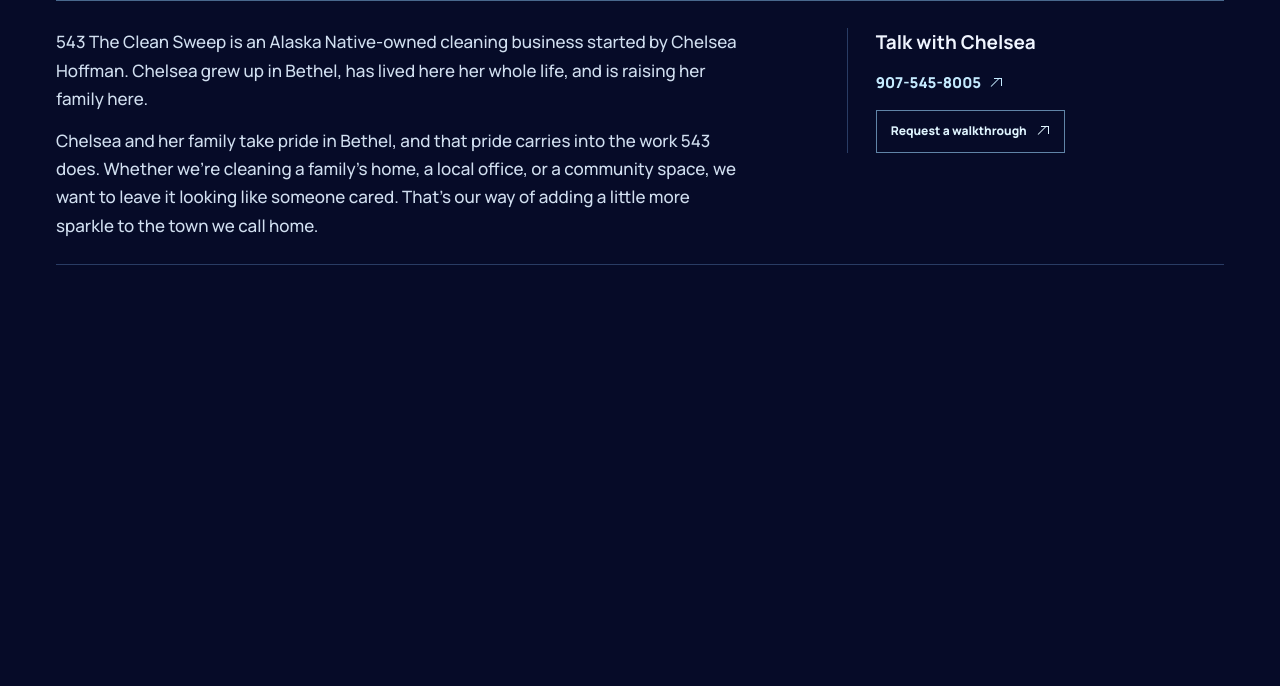
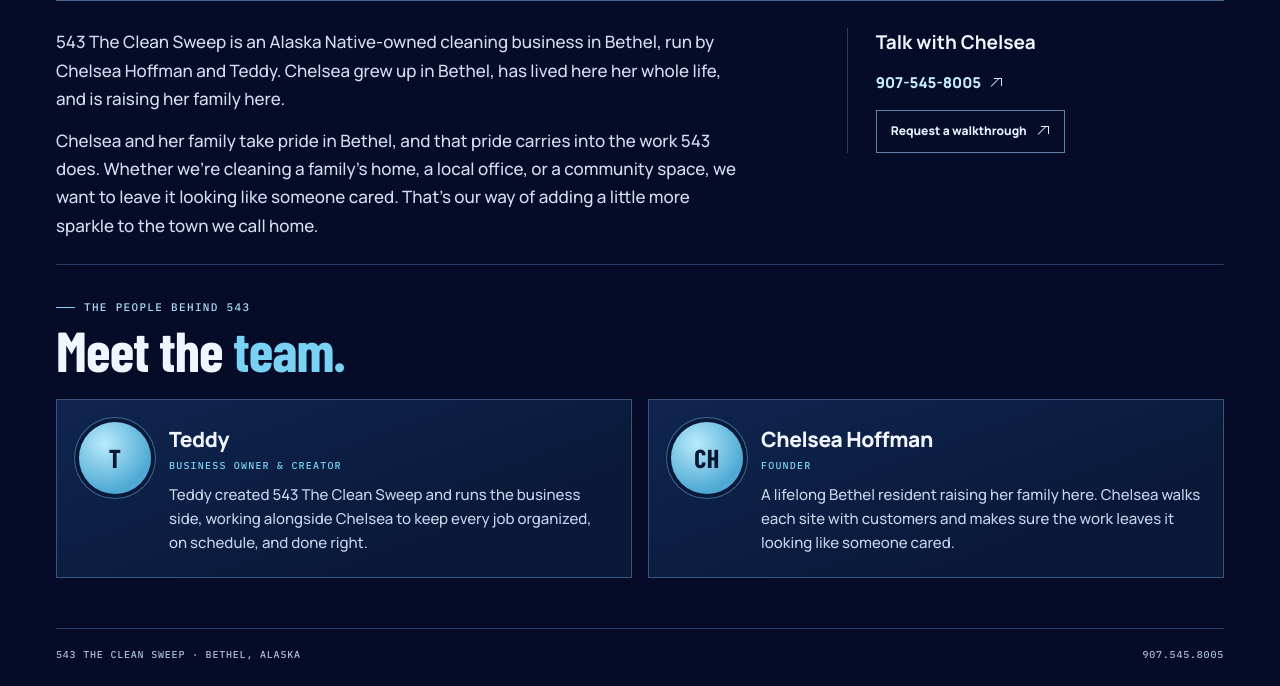
Before and after one commit to teddyrstreet/543-the-clean-sweep, a plain HTML site: page about/index.html in a window 1280 px wide. Shown: the part 597-1283 px from the top of the page. Before the commit the page ends 904 px from the top, so only its background shows below. Drawn offline with Linux system fonts and the light colour scheme.

Commit message:
Draft: add Teddy to the About page as business owner and creator
Co-Authored-By: Claude Opus 5.5 <noreply@anthropic.com>
Claude-Session: https://claude.ai/code/session_018jBb8ojqMFE4rVadiPX6Ny

```diff
--- a/about/about.css
+++ b/about/about.css
@@ -129,3 +129,74 @@
     border-left: 0;
   }
 }
+.about-team {
+  padding-block: 34px 8px;
+}
+.about-team h2 {
+  margin-top: 8px;
+  font: 700 clamp(40px, 4.4vw, 62px) / .92 var(--display);
+  letter-spacing: -.015em;
+}
+.about-team h2 em {
+  font-style: normal;
+  color: var(--glacier);
+}
+.team-grid {
+  display: grid;
+  grid-template-columns: repeat(2, minmax(0, 1fr));
+  gap: 16px;
+  margin-top: 24px;
+}
+.team-card {
+  display: grid;
+  grid-template-columns: 72px minmax(0, 1fr);
+  gap: 18px;
+  padding: 22px;
+  border: 1px solid #36567e;
+  background: linear-gradient(160deg, #0f2550, #0a1939 70%);
+  transition: transform .25s ease, border-color .25s ease, box-shadow .25s ease;
+}
+.team-card:hover {
+  transform: translateY(-3px);
+  border-color: var(--glacier);
+  box-shadow: 0 14px 30px #00061f80;
+}
+.team-avatar {
+  display: grid;
+  place-items: center;
+  width: 72px;
+  height: 72px;
+  border-radius: 50%;
+  background: radial-gradient(circle at 35% 30%, #b8ebfb, #4fa9d3 70%);
+  color: #071734;
+  font: 700 26px / 1 var(--display);
+  letter-spacing: .02em;
+  box-shadow: 0 0 0 4px #0a1939, 0 0 0 5px #79d2f466;
+}
+.team-card h3 {
+  margin: 2px 0 0;
+  font-size: 21px;
+  font-weight: 800;
+  letter-spacing: -.02em;
+}
+.team-role {
+  margin-top: 3px;
+  color: var(--glacier);
+  font: 500 10px / 1.4 var(--mono);
+  letter-spacing: .12em;
+  text-transform: uppercase;
+}
+.team-card p:not(.team-role) {
+  margin-top: 10px;
+  color: #c4d4eb;
+  font-size: 15px;
+  line-height: 1.6;
+}
+@media (max-width: 760px) {
+  .about-team { padding-block: 22px 4px; }
+  .team-grid { grid-template-columns: 1fr; gap: 10px; margin-top: 16px; }
+  .team-card { grid-template-columns: 56px minmax(0, 1fr); gap: 14px; padding: 16px; }
+  .team-avatar { width: 56px; height: 56px; font-size: 21px; }
+  .team-card h3 { font-size: 18px; }
+  .team-card p:not(.team-role) { font-size: 14px; }
+}
--- a/about/index.html
+++ b/about/index.html
@@ -4,8 +4,8 @@
 <meta charset="utf-8">
 <meta name="viewport" content="width=device-width,initial-scale=1">
 <meta name="theme-color" content="#060b28">
-<title>About 543 The Clean Sweep | Chelsea Hoffman, Bethel, Alaska</title>
-<meta name="description" content="Meet Chelsea Hoffman, the Bethel hometown girl behind 543 The Clean Sweep, an Alaska Native-owned cleaning business.">
+<title>About 543 The Clean Sweep | Chelsea Hoffman and Teddy, Bethel, Alaska</title>
+<meta name="description" content="Meet Chelsea Hoffman and Teddy, the people behind 543 The Clean Sweep, an Alaska Native-owned cleaning business in Bethel.">
 <link rel="icon" href="/assets/543-logo.webp">
 <link rel="stylesheet" href="/style.css">
 <link rel="stylesheet" href="/about/about.css">
@@ -13,8 +13,8 @@
 <link rel="canonical" href="https://543thecleansweep.com/about/">
 <meta property="og:type" content="website">
 <meta property="og:site_name" content="543 The Clean Sweep">
-<meta property="og:title" content="About 543 The Clean Sweep | Chelsea Hoffman, Bethel, Alaska">
-<meta property="og:description" content="Meet Chelsea Hoffman, the Bethel hometown girl behind 543 The Clean Sweep, an Alaska Native-owned cleaning business.">
+<meta property="og:title" content="About 543 The Clean Sweep | Chelsea Hoffman and Teddy, Bethel, Alaska">
+<meta property="og:description" content="Meet Chelsea Hoffman and Teddy, the people behind 543 The Clean Sweep, an Alaska Native-owned cleaning business in Bethel.">
 <meta property="og:image" content="https://543thecleansweep.com/assets/logo.png">
 <meta property="og:url" content="https://543thecleansweep.com/about/">
 <meta name="twitter:card" content="summary_large_image">
@@ -58,7 +58,7 @@
     </div>
     <div class="about-details">
       <div class="about-story">
-        <p>543 The Clean Sweep is an Alaska Native-owned cleaning business started by Chelsea Hoffman. Chelsea grew up in Bethel, has lived here her whole life, and is raising her family here.</p>
+        <p>543 The Clean Sweep is an Alaska Native-owned cleaning business in Bethel, run by Chelsea Hoffman and Teddy. Chelsea grew up in Bethel, has lived here her whole life, and is raising her family here.</p>
         <p>Chelsea and her family take pride in Bethel, and that pride carries into the work 543 does. Whether we’re cleaning a family’s home, a local office, or a community space, we want to leave it looking like someone cared. That’s our way of adding a little more sparkle to the town we call home.</p>
       </div>
       <aside class="about-contact" aria-labelledby="about-contact-title">
@@ -67,7 +67,30 @@
         <a class="quote" href="/request/">Request a walkthrough <i class="arrow" aria-hidden="true"></i></a>
       </aside>
     </div>
+    <section class="about-team" aria-labelledby="team-title">
+      <p class="eyebrow origin"><span aria-hidden="true"></span> THE PEOPLE BEHIND 543</p>
+      <h2 id="team-title">Meet the <em>team.</em></h2>
+      <div class="team-grid">
+        <article class="team-card">
+          <div class="team-avatar" aria-hidden="true">T</div>
+          <div>
+            <h3>Teddy</h3>
+            <p class="team-role">Business Owner &amp; Creator</p>
+            <p>Teddy created 543 The Clean Sweep and runs the business side, working alongside Chelsea to keep every job organized, on schedule, and done right.</p>
+          </div>
+        </article>
+        <article class="team-card">
+          <div class="team-avatar" aria-hidden="true">CH</div>
+          <div>
+            <h3>Chelsea Hoffman</h3>
+            <p class="team-role">Founder</p>
+            <p>A lifelong Bethel resident raising her family here. Chelsea walks each site with customers and makes sure the work leaves it looking like someone cared.</p>
+          </div>
+        </article>
+      </div>
+    </section>
   </section>
 </main>
+<footer class="shell mini-footer"><span>543 THE CLEAN SWEEP · BETHEL, ALASKA</span><a href="tel:+19075458005">907.545.8005</a></footer>
 </body>
 </html>
```
